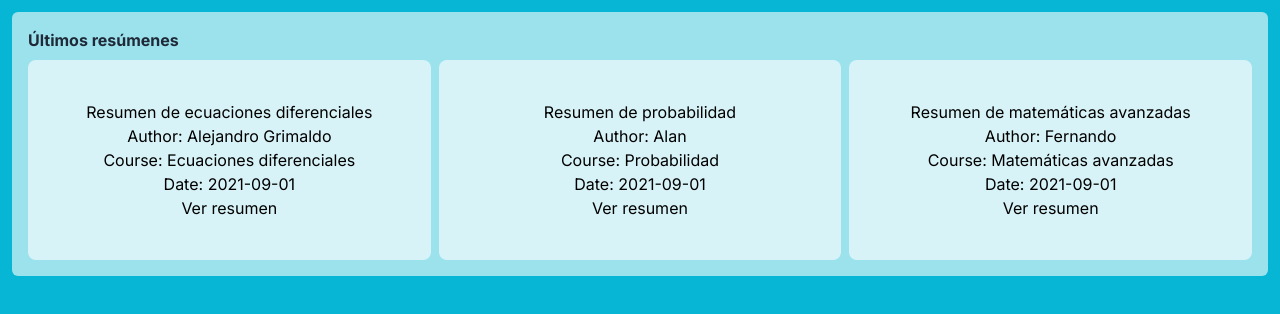
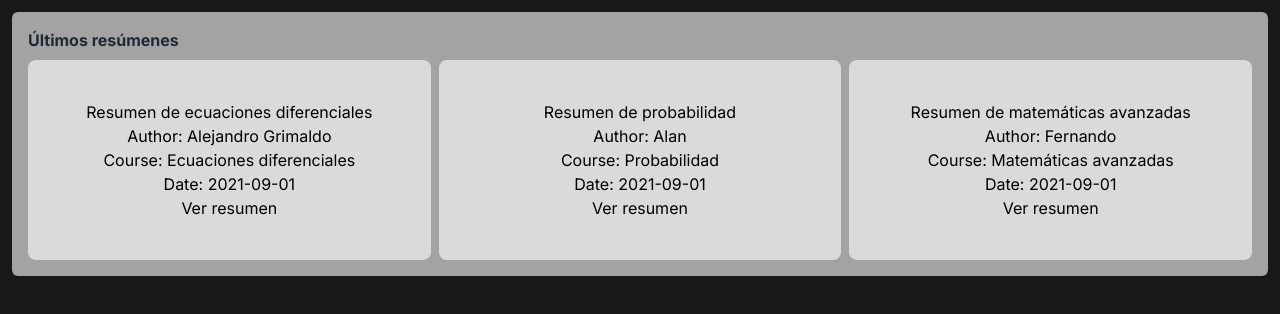
Before and after one commit to AlexGrim12/Study, a Next.js app: page /wfriends in a window 1280 px wide. Shown: the top 314 px of the page. Built offline with nearby package versions, Linux system fonts and the light colour scheme.

Commit message:
refactor: Update background color class in WFriends page

```diff
--- a/src/app/wfriends/page.tsx
+++ b/src/app/wfriends/page.tsx
@@ -35,7 +35,7 @@ export default function WFriends() {
   ]
 
   return (
-    <div className="bg-cyan-500 min-h-screen flex flex-col">
+    <div className="bg-zinc-900 min-h-screen flex flex-col">
       <div className="col-span-2 bg-white rounded-md p-4 bg-opacity-60 m-3">
         <h2 className="text-gray-800 font-bold mb-2">Últimos resúmenes</h2>
         <div className="grid grid-cols-3 gap-2 ">
```
